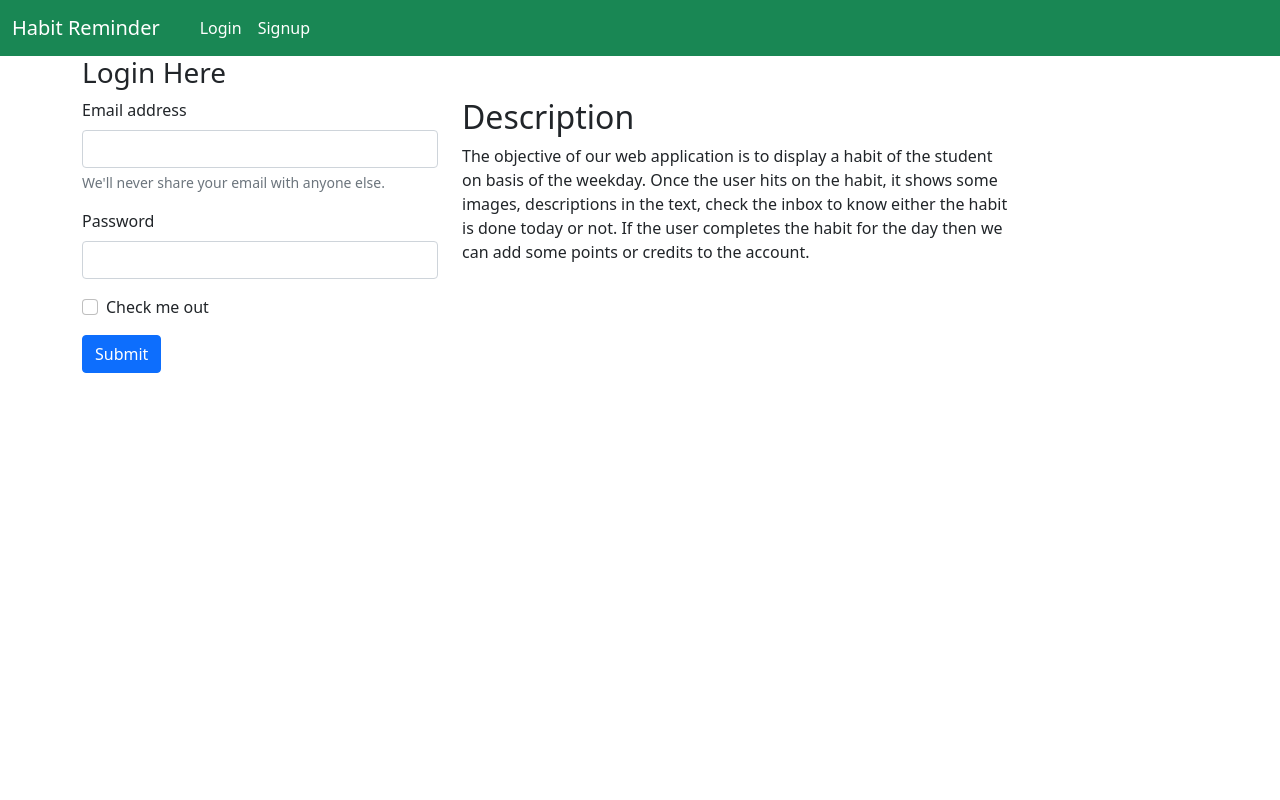
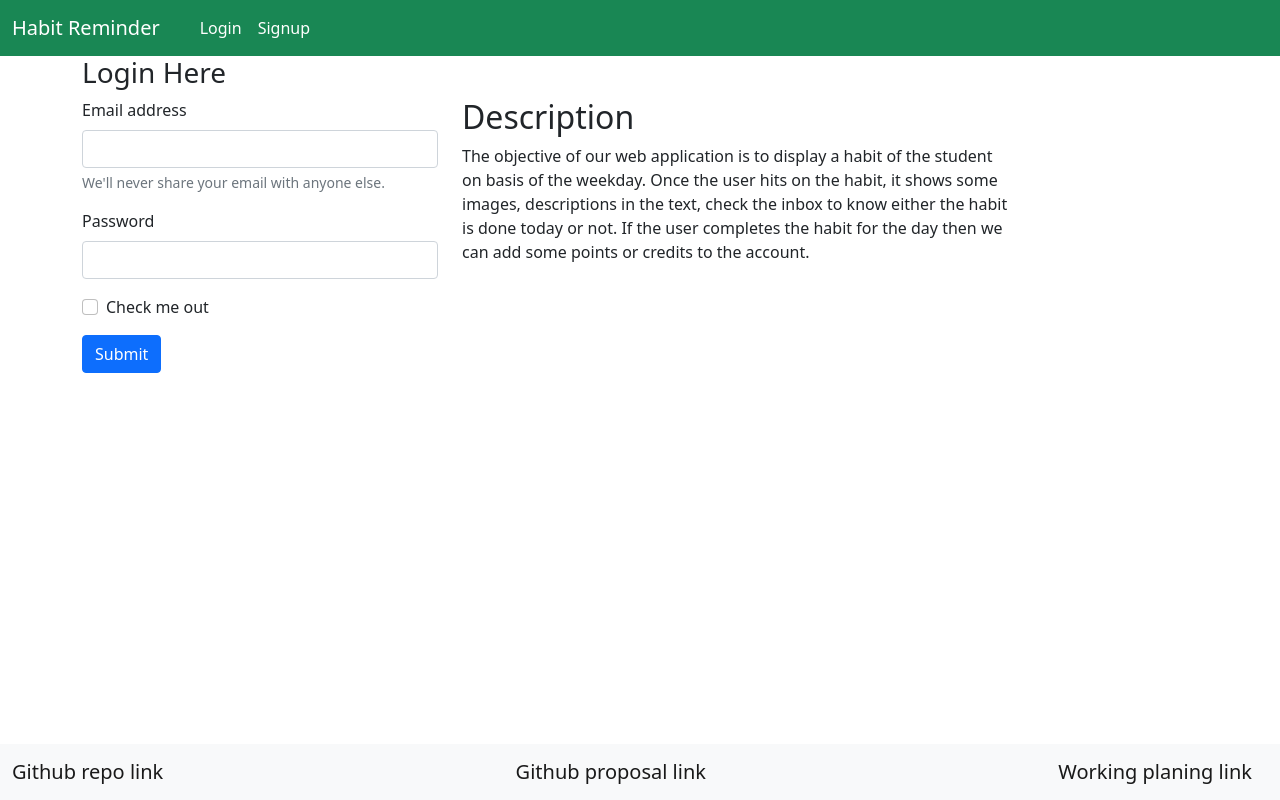
Before and after one commit to RohitChandupatla/habit-remainder-client, an Angular app: page /login in a window 1280 px wide. Built offline with nearby package versions, Linux system fonts and the light colour scheme.

Commit message:
added footer component

```diff
--- a/src/app/app.component.html
+++ b/src/app/app.component.html
@@ -1,5 +1,5 @@
 
 
 <app-header></app-header>
-
+<app-footer></app-footer>
 <router-outlet></router-outlet>
--- a/src/app/app.module.ts
+++ b/src/app/app.module.ts
@@ -7,6 +7,7 @@ import { HomeComponent } from './home/home.component';
 import { LoginComponent } from './login/login.component';
 import { SignUpComponent } from './sign-up/sign-up.component';
 import { HeaderComponent } from './header/header.component';
+import { FooterComponent } from './footer/footer.component';
 
 @NgModule({
   declarations: [
@@ -14,7 +15,8 @@ import { HeaderComponent } from './header/header.component';
     HomeComponent,
     LoginComponent,
     SignUpComponent,
-    HeaderComponent
+    HeaderComponent,
+    FooterComponent
   ],
   imports: [
     BrowserModule,
--- /dev/null
+++ b/src/app/footer/footer.component.html
@@ -0,0 +1,9 @@
+
+<nav class="navbar fixed-bottom navbar-light bg-light">
+    <div class="container-fluid">
+      <a class="navbar-brand" href="https://github.com/Rohitreddz/habit-remainder-client">Github repo link</a>
+      <a class="navbar-brand" href="https://github.com/Rohitreddz/proposal-habit-reminder">Github proposal link</a>
+      <a class="navbar-brand" href="#">Working planing link</a>
+
+    </div>
+  </nav>
--- /dev/null
+++ b/src/app/footer/footer.component.ts
@@ -0,0 +1,15 @@
+import { Component, OnInit } from '@angular/core';
+
+@Component({
+  selector: 'app-footer',
+  templateUrl: './footer.component.html',
+  styleUrls: ['./footer.component.css']
+})
+export class FooterComponent implements OnInit {
+
+  constructor() { }
+
+  ngOnInit(): void {
+  }
+
+}
```
Also changed, not shown: src/app/footer/footer.component.css (added), 1 other file (tests, documents, lock files or other folders).
